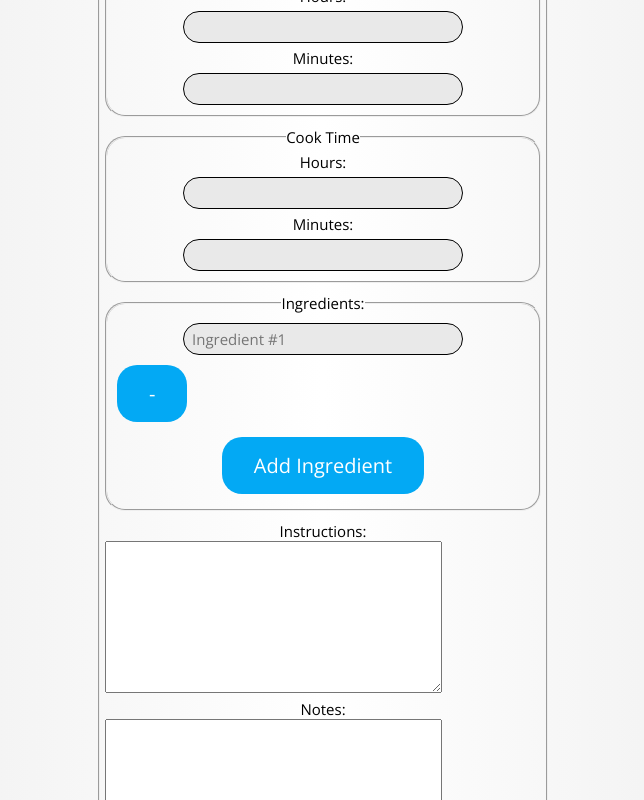
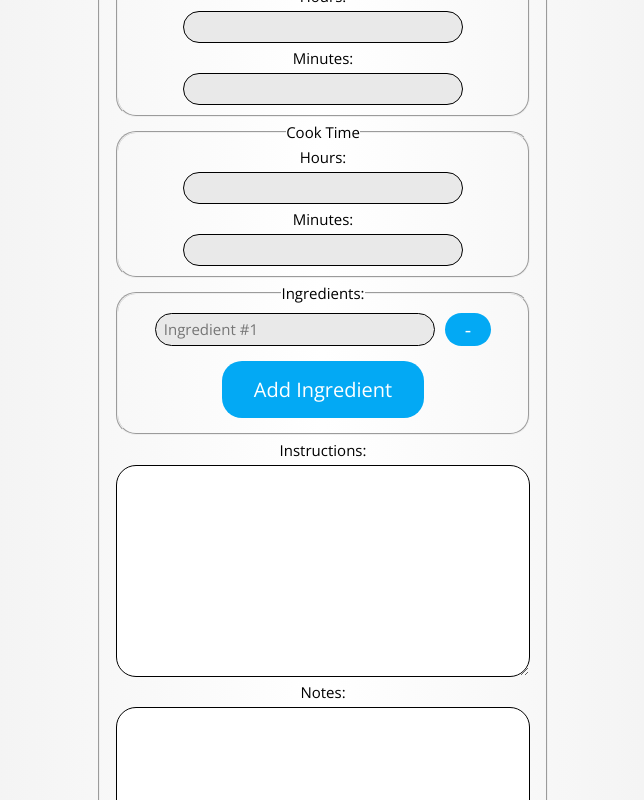
Before and after one commit to ARogala/open-recipe-db, a React (Create React App) app in the folder client/: page /create in a window 1280 px wide. Shown: the part 760-1560 px from the top of the page, without its empty margins (317-961 px from the left). Built offline with nearby package versions, Linux system fonts and the light colour scheme.

Commit message:
touch up form styles

```diff
--- a/client/src/components/CreateEditRecipeForm.js
+++ b/client/src/components/CreateEditRecipeForm.js
@@ -324,7 +324,7 @@ class CreateEditRecipeForm extends React.Component {
 							<option value="Pro Chef">Pro Chef</option>
 						</select>
 					</div>
-					<fieldset className="form__fieldset">
+					<fieldset className="form__fieldset form__fieldset-inner">
 						<legend className="form__legend">Prep Time</legend>
 						<label className="form__label" htmlFor="prepHours">
 							Hours:
@@ -358,7 +358,7 @@ class CreateEditRecipeForm extends React.Component {
 						</div>
 					</fieldset>
 
-					<fieldset className="form__fieldset">
+					<fieldset className="form__fieldset form__fieldset-inner">
 						<legend className="form__legend">Cook Time</legend>
 						<label className="form__label" htmlFor="cookHours">
 							Hours:
@@ -392,14 +392,14 @@ class CreateEditRecipeForm extends React.Component {
 						</div>
 					</fieldset>
 
-					<fieldset className="form__fieldset">
+					<fieldset className="form__fieldset form__fieldset-inner">
 						<legend className="form__legend">Ingredients:</legend>
 						{this.state.ingredients.map((ingredient, idx) => {
 							return (
-								<div key={idx}>
-									<div className="form__input-div">
+								<div key={idx} className="form__ingredient-div">
+									<div className="form__input-div form__ingredient-input-div">
 										<input
-											className="form__input"
+											className="form__input form__ingredient-input"
 											type="text"
 											placeholder={`Ingredient #${idx + 1}`}
 											value={ingredient}
@@ -407,7 +407,7 @@ class CreateEditRecipeForm extends React.Component {
 											required
 										/>
 									</div>
-									<button className="appBtn" type="button" onClick={() => this.removeIngredient(idx)}>
+									<button className="appBtn ingredientBtn" type="button" onClick={() => this.removeIngredient(idx)}>
 										-
 									</button>
 								</div>
--- a/client/src/styles/_app.scss
+++ b/client/src/styles/_app.scss
@@ -27,6 +27,11 @@
 	margin: 5px;
 	font-size: $huge-font-size;
 	font-family: $font-family;
+}
+
+.ingredientBtn {
+	margin: 5px auto 5px 5px;
+	padding: 3px 20px;
 }
 
 .appBtn:focus {
--- a/client/src/styles/_form.scss
+++ b/client/src/styles/_form.scss
@@ -6,6 +6,11 @@
 		max-width: 450px;
 		margin: auto auto 10px auto;
 		border-radius: $border-radius-xl;
+	}
+
+	&__fieldset-inner {
+		width: 95%;
+		margin: 5px auto 5px auto;
 	}
 
 	&__legend {
@@ -84,4 +89,33 @@
 		background: $grey;
 		cursor: pointer;
 	}
+
+	&__ingredient-div {
+		display: flex;
+	}
+
+	&__ingredient-input-div {
+		margin: 5px 5px 5px auto;
+	}
+
+	&__textarea {
+		font-size: $small-font-size;
+		font-family: $font-family;
+		width: 95%;
+		border: 1px solid black;
+		padding: 5px;
+		margin: 5px auto 5px auto;
+		display: block;
+		border-radius: $border-radius-xl;
+	}
+
+	&__textarea:hover {
+		outline: none;
+		background: $grey;
+	}
+
+	&__textarea:focus {
+		outline: none;
+		background: $grey;
+	}
 }
```
